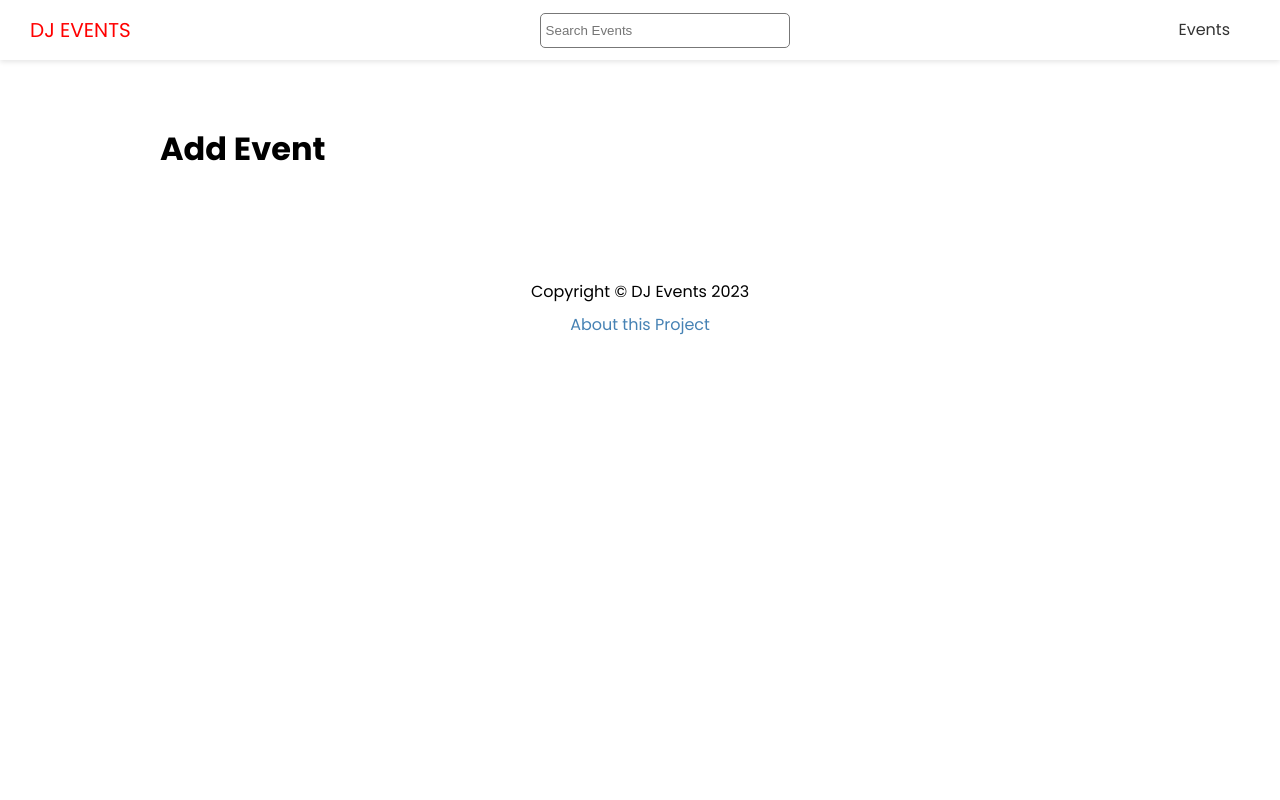
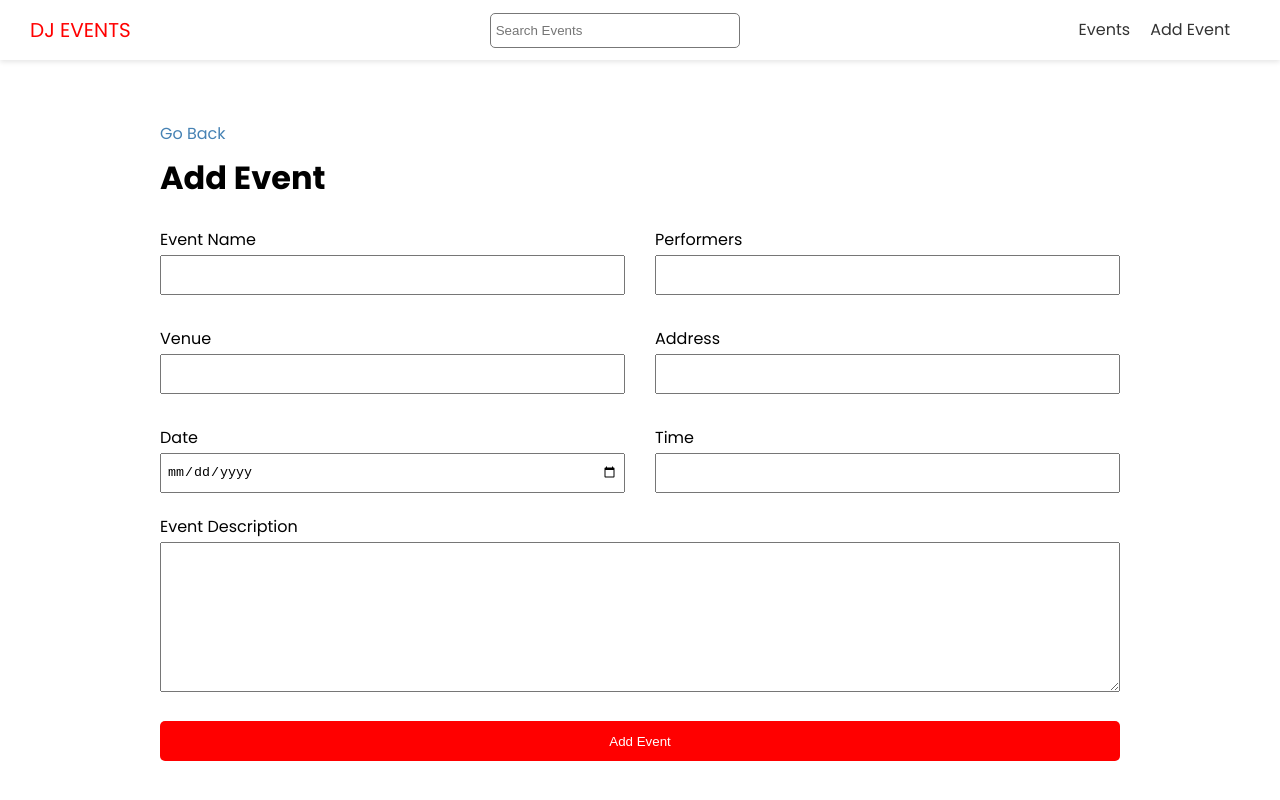
Before and after one commit to evdanil/dj-events-frontend, a Next.js app: page /events/add in a window 1280 px wide. Shown: the top 800 px of the page. Built offline with nearby package versions, Linux system fonts and the light colour scheme; no server answers.

Commit message:
add/delete events with strapi api

```diff
--- a/components/Header.js
+++ b/components/Header.js
@@ -14,6 +14,14 @@ function Header() {
           <li>
             <Link href='/events'>Events</Link>
           </li>
+          <li>
+            <Link
+              href='/events/add'
+              legacyBehavior
+            >
+              <a>Add Event</a>
+            </Link>
+          </li>
         </ul>
       </nav>
     </header>
--- a/package.json
+++ b/package.json
@@ -13,7 +13,8 @@
     "qs": "^6.11.2",
     "react": "18.2.0",
     "react-dom": "18.2.0",
-    "react-icons": "^4.11.0"
+    "react-icons": "^4.11.0",
+    "react-toastify": "^9.1.3"
   },
   "devDependencies": {
     "eslint": "8.50.0",
--- a/pages/events/add.js
+++ b/pages/events/add.js
@@ -1,9 +1,163 @@
 import Layout from '@/components/Layout'
+import { useState } from 'react'
+import { useRouter } from 'next/router'
+import Link from 'next/link'
+import { API_URL } from '@/config/index'
+import styles from '@/styles/Form.module.css'
+import { ToastContainer, toast } from 'react-toastify'
+import 'react-toastify/dist/ReactToastify.css'
 
 function AddEventPage() {
+  const [values, setValues] = useState({
+    name: '',
+    perfomers: '',
+    venue: '',
+    address: '',
+    date: '',
+    time: '',
+    description: '',
+  })
+
+  const router = useRouter()
+
+  const handleInputChange = (e) => {
+    const { name, value } = e.target
+    setValues({ ...values, [name]: value })
+  }
+
+  const handleSubmit = async (e) => {
+    e.preventDefault()
+
+    // Validation
+    const hasEmptyFields = Object.values(values).some(
+      (element) => element === ''
+    )
+    if (hasEmptyFields) {
+      toast.error('Please fill in all fields')
+      return
+    }
+    const body = JSON.stringify({
+      data: {
+        ...values,
+        description: [
+          {
+            type: 'paragraph',
+            children: [
+              {
+                type: 'text',
+                text: values.description,
+              },
+            ],
+          },
+        ],
+      },
+    })
+    // console.log('BODY:' + body)
+    const res = await fetch(`${API_URL}/api/events`, {
+      method: 'POST',
+      headers: {
+        'Content-Type': 'application/json',
+      },
+      body: body,
+    })
+    console.log(res)
+    if (!res.ok) {
+      toast.error('Something went wrong')
+    } else {
+      const evt = await res.json()
+      console.log(evt)
+      router.push(`/events/${evt.data.attributes.slug}`)
+    }
+  }
+
   return (
     <Layout title='Add New Event'>
+      <Link href='/events'>Go Back</Link>
       <h1>Add Event</h1>
+      <ToastContainer />
+      <form
+        onSubmit={handleSubmit}
+        className={styles.form}
+      >
+        <div className={styles.grid}>
+          <div>
+            <label htmlFor='name'>Event Name</label>
+            <input
+              type='text'
+              id='name'
+              name='name'
+              value={values.name}
+              onChange={handleInputChange}
+            />
+          </div>
+          <div>
+            <label htmlFor='perfomers'>Performers</label>
+            <input
+              type='text'
+              name='perfomers'
+              id='perfomers'
+              value={values.perfomers}
+              onChange={handleInputChange}
+            />
+          </div>
+          <div>
+            <label htmlFor='venue'>Venue</label>
+            <input
+              type='text'
+              name='venue'
+              id='venue'
+              value={values.venue}
+              onChange={handleInputChange}
+            />
+          </div>
+          <div>
+            <label htmlFor='address'>Address</label>
+            <input
+              type='text'
+              name='address'
+              id='address'
+              value={values.address}
+              onChange={handleInputChange}
+            />
+          </div>
+          <div>
+            <label htmlFor='date'>Date</label>
+            <input
+              type='date'
+              name='date'
+              id='date'
+              value={values.date}
+              onChange={handleInputChange}
+            />
+          </div>
+          <div>
+            <label htmlFor='time'>Time</label>
+            <input
+              type='text'
+              name='time'
+              id='time'
+              value={values.time}
+              onChange={handleInputChange}
+            />
+          </div>
+        </div>
+
+        <div>
+          <label htmlFor='description'>Event Description</label>
+          <textarea
+            name='description'
+            id='description'
+            type='text'
+            value={values.description}
+            onChange={handleInputChange}
+          ></textarea>
+        </div>
+        <input
+          type='submit'
+          value='Add Event'
+          className='btn'
+        />
+      </form>
     </Layout>
   )
 }
--- a/pages/events/index.js
+++ b/pages/events/index.js
@@ -26,6 +26,7 @@ export async function getStaticProps() {
       id: evt.id,
     }
   })
+  // console.log(events)
   return {
     props: { events },
     revalidate: 1,
--- /dev/null
+++ b/styles/Form.module.css
@@ -0,0 +1,39 @@
+.form label {
+  display: block;
+}
+
+.form input {
+  width: 100%;
+  height: 40px;
+  padding: 5px;
+}
+
+.form textarea {
+  width: 100%;
+  height: 150px;
+}
+
+.form input[type='submit'] {
+  display: block;
+  width: 100%;
+  margin: 20px 0 30px;
+}
+
+.form .file {
+  border: 1px #ccc solid;
+  background-color: #f4f4f4;
+  padding: 10px;
+}
+
+.grid {
+  display: grid;
+  grid-template-columns: 1fr 1fr;
+  gap: 30px;
+  margin-bottom: 20px;
+}
+
+@media (max-width: 600px) {
+  .grid {
+    grid-template-columns: 1fr;
+  }
+}
```
Also changed, not shown: components/EventItem.js (+6 -2 lines), pages/events/[slug].js (+111 -33 lines), 1 other file (tests, documents, lock files or other folders).
